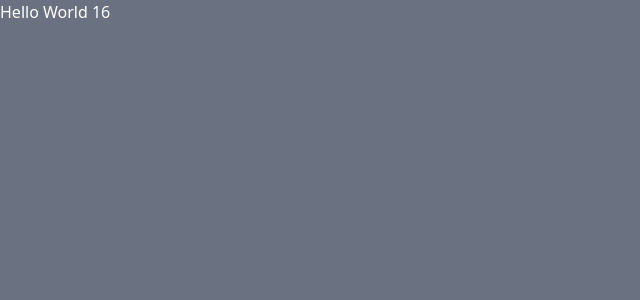
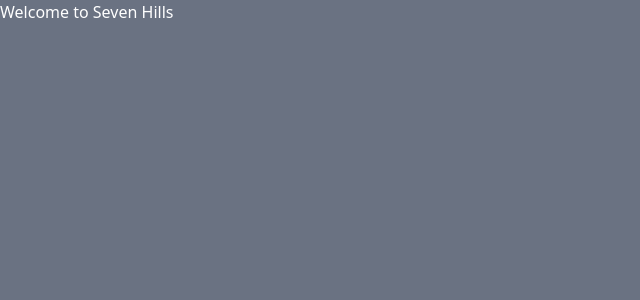
Before and after one commit to RyzenMu/SevenHills, a React app: page / in a window 1280 px wide. Shown: the top 300 px of the page, without its empty margins (0-640 px from the left). Built offline with nearby package versions, Linux system fonts and the light colour scheme; the HTML template or start-up script is replaced by a standard one.

Commit message:
starting

```diff
--- a/src/App.tsx
+++ b/src/App.tsx
@@ -1,3 +1,3 @@
 export default function App(){
-  return <div className="bg-gray-500 text-white h-screen">Hello World 16</div>
+  return <div className="bg-gray-500 text-white h-screen">Welcome to Seven Hills</div>
 }
```
